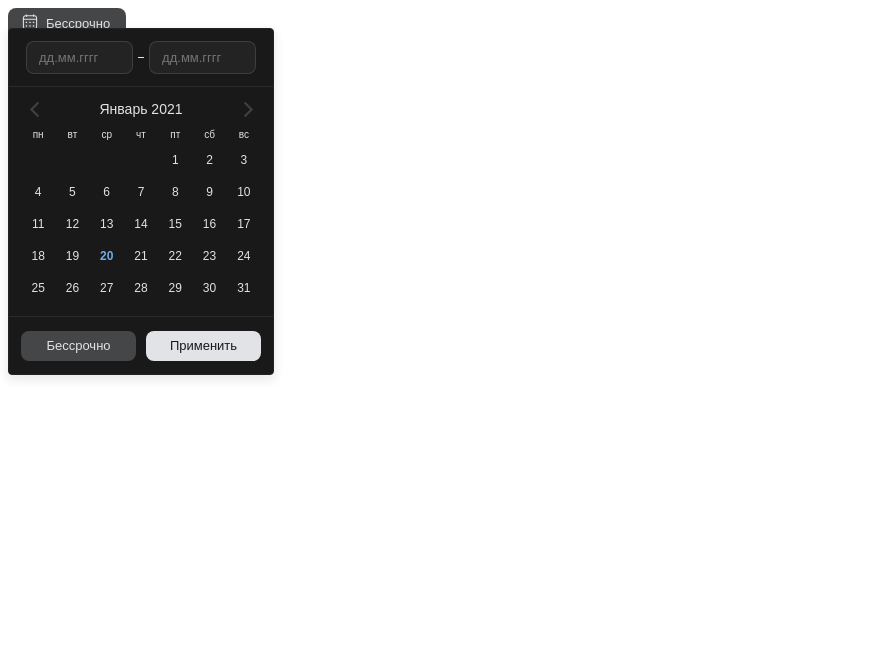
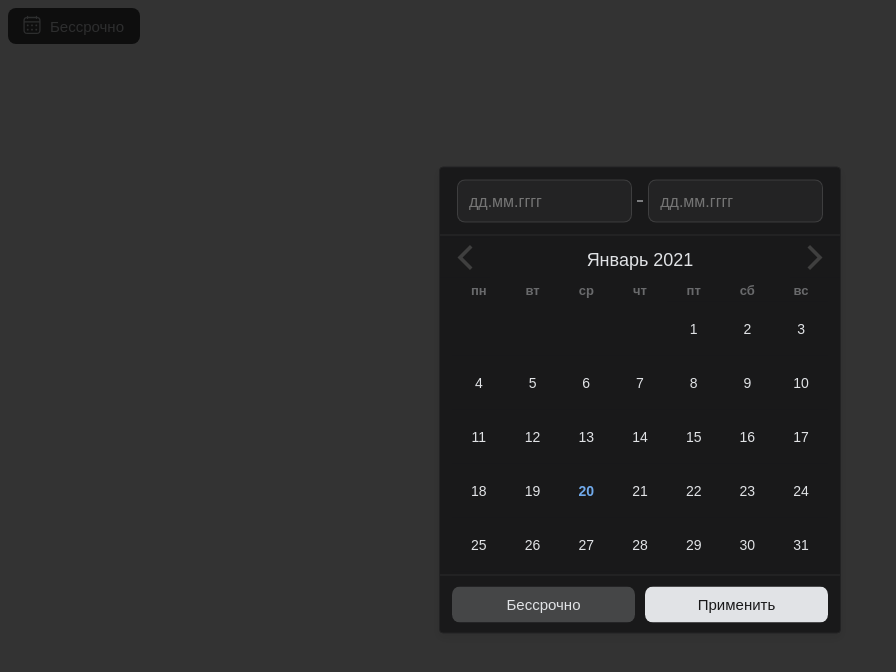
Before and after one commit to alexz9/datepicker-vkminiapps, a React (Create React App) app: page / in a window 1280 px wide. Both pictures are taken after a click on the button "Бессрочно". Shown: the top 672 px of the page, without its empty margins (0-896 px from the left). Built offline with nearby package versions, Linux system fonts and the light colour scheme.

Commit message:
fixed styles

```diff
--- a/src/App.js
+++ b/src/App.js
@@ -17,7 +17,7 @@ class App extends React.Component {
       <DatePicker
         value={this.state.date}
         onChange={this.onChange}
-        isMobi={false}
+        isMobi={true}
         isRange={true}
         theme={"dark"}
       />
--- a/src/components/Button.js
+++ b/src/components/Button.js
@@ -11,17 +11,21 @@ const Button = (props) => {
 
   const { size, mode, before, after, stretched, children } = props;
 
+  const classNames = [
+    "DP__Button",
+    "DP__Button--android",
+    `DP__Button--sz-${sizes.includes(size) ? size : this.defaultProps.size}`,
+    `DP__Button--lvl-${modes.includes(mode) ? mode : this.defaultProps.mode}`,
+    "DP__Button--aln-center",
+    `${Boolean(after || before) ? "DP__Button--with-icon" : null}`,
+    `${Boolean(stretched) ? "DP__Button--str" : null}`
+  ]
+  .filter(item => Boolean(item))
+  .join(" ");
+
   return (
     <button
-      className={`
-      DP__Button
-      DP__Button--android
-      DP__Button--sz-${sizes.includes(size) ? size : this.defaultProps.size}
-      DP__Button--lvl-${modes.includes(mode) ? mode : this.defaultProps.mode}
-      DP__Button--aln-center
-      ${Boolean(after || before) && "DP__Button--with-icon"}
-      ${Boolean(stretched) && "DP__Button--str"}
-      `}
+      className={classNames}
       onClick={handleClick}
     >
       <div className="DP__Button__in">
--- a/src/components/DatePicker.css
+++ b/src/components/DatePicker.css
@@ -38,7 +38,7 @@
 }
 
 .DatePicker, .DatePicker--mobi {
-  position: absolute;
+  position: fixed;
   display: -ms-flexbox;
   display: flex;
   flex-wrap: wrap;
@@ -133,11 +133,8 @@
   display: -ms-flexbox;
   display: flex;
   justify-content: center;
-  margin: 14px 12px 12px;
+  padding: 14px 12px 3px;
 }
-/* .rdrMonth:first-of-type {
-  margin-right: 20px;
-} */
 
 .DP__rdrMonth {
   width: 100%;
@@ -305,7 +302,7 @@
   right: 0;
   background: #000;
   opacity: 0.8;
-  z-index: 9;
+  z-index: 10;
 }
 
 /* Button css */
```
